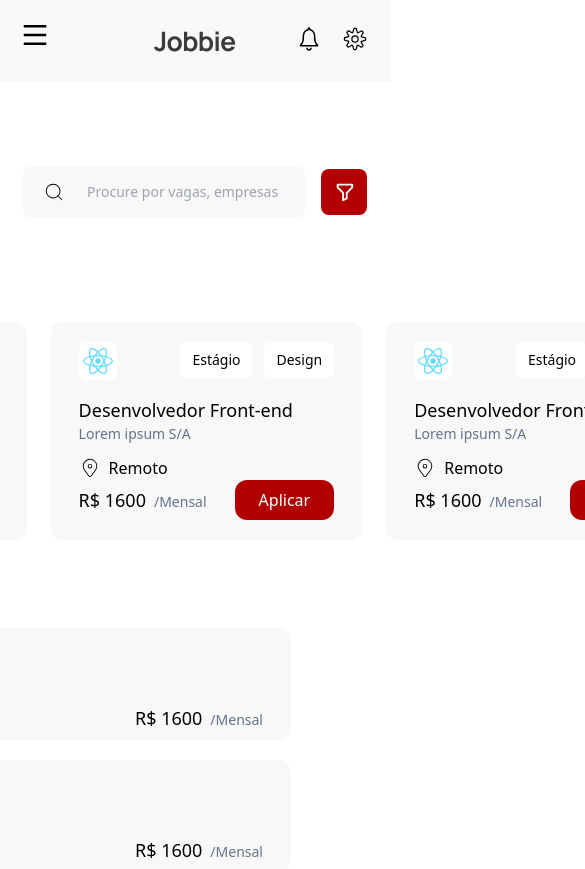
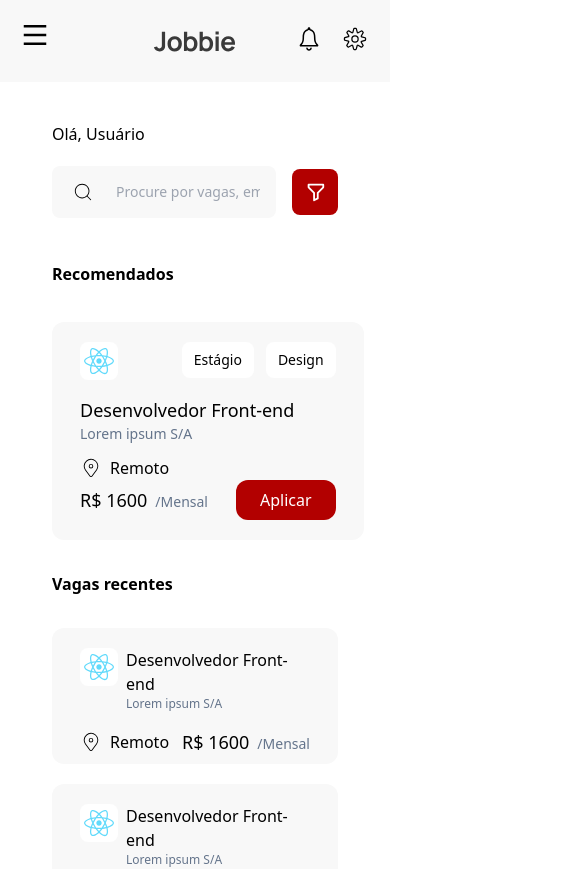
Before and after one commit to jobbie-project/jobbie-app, a Next.js app: page /home-page in a window 390 px wide. Shown: the top 869 px of the page, 585 px wide, since content can reach past the window. Built offline with nearby package versions, Linux system fonts and the light colour scheme.

Commit message:
improve responsiveness
Co-Authored-By: Adrielly Isly <114019643+islycodes@users.noreply.github.com>

```diff
--- a/src/components/card-medium.tsx
+++ b/src/components/card-medium.tsx
@@ -5,7 +5,7 @@ import { FaReact } from "react-icons/fa";
 
 export function JobCardMedium(props: { job: Job }) {
   return (
-    <div className="bg-gray max-w-xl rounded-xl px-7 pt-5 pb-2 my-2 flex-col justify-between">
+    <div className="bg-gray rounded-xl px-7 pt-5 pb-2 my-2 flex flex-col justify-between">
       <div className="flex flex-row justify-start mb-1">
         <div className=" me-2">
           <div className="bg-white  p-1 rounded-lg">
--- a/src/pages/home-page.tsx
+++ b/src/pages/home-page.tsx
@@ -32,13 +32,15 @@ export default function Home() {
   return (
     <>
       <Header />
-      <div className="max-w-full items-center p-5 flex flex-col min-h-screen">
-        <div className="max-w-5xl flex flex-col">
-          <p className="my-5 px-8 font-normal">Olá, {username}</p>
+      <div className="max-w-full items-center p-5 flex flex-col 'min-h-screen">
+        <div className="max-w-5xl px-8 w-full ">
+          <p className="my-5 font-normal">Olá, {username}</p>
           <SearchBar />
+              </div>
+        <div className="max-w-5xl flex flex-col w-full ">
           <p className="mt-5 py-6 px-8 font-semibold">Recomendados</p>
           <div className="relative flex mb-5 items-center">
-            <div className="px-8 w-full h-full bg- overflow-x-scroll scroll whitespace-nowrap scroll-smooth scrollbar-hide">
+            <div className="px-8  max-w-5xl h-full bg- overflow-x-scroll scroll whitespace-nowrap scroll-smooth scrollbar-hide">
               {Array(numberOfJobs)
                 .fill(0)
                 .map((_, index) => (
@@ -48,6 +50,8 @@ export default function Home() {
                 ))}
             </div>
           </div>
+            </div>
+         <div className="max-w-5xl flex flex-col w-full ">
           <p className="px-8 font-semibold">Vagas recentes</p>
           <div className="px-8 py-6">
             {Array(numberOfJobs)
```
Also changed, not shown: 1 other file (tests, documents, lock files or other folders).
